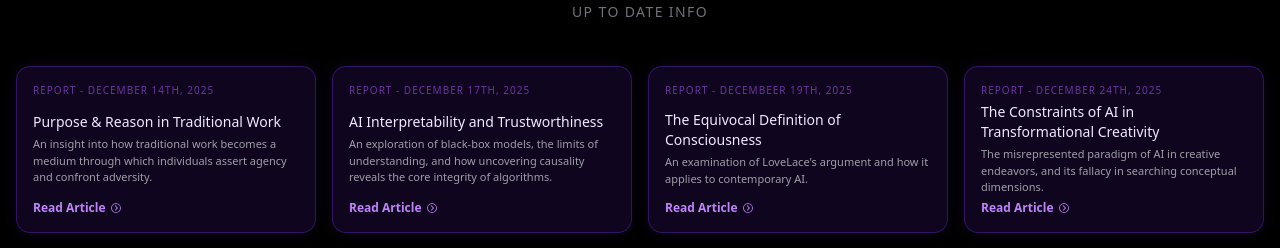
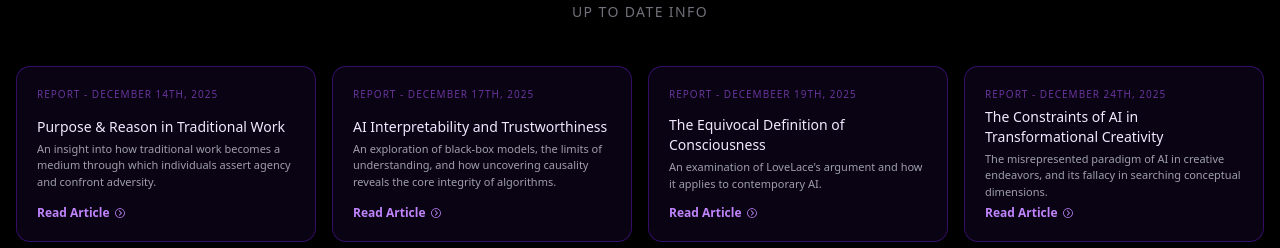
Before and after one commit to BekzodDjumanov/Portfolio, a Next.js app: page / in a window 1280 px wide. Shown: the part 704-952 px from the top of the page. Built offline with nearby package versions, Linux system fonts and the light colour scheme; a web font is replaced by a local one.

Commit message:
change ux to articles

```diff
--- a/app/page.tsx
+++ b/app/page.tsx
@@ -464,16 +464,14 @@ export default function Home() {
         <div className="opacity-0 fade-in grid grid-cols-1 md:grid-cols-4 gap-4 px-4 max-w-7xl mx-auto">
           {cards.map((card, index) => (
             <div
-              key={index}
               className="
-              rounded-xl border
-              dark:border-[#4c1d95]/60
-              dark:bg-[#4c1d95]/20
-              backdrop-blur-md
-              dark:shadow-[0_0_20px_-5px_rgba(76,29,149,0.3)]
-              transition-transform duration-300
-              flex flex-col justify-between p-4 shadow-lg
-              min-h-[10rem]
+              group relative rounded-xl border
+              bg-zinc-100 dark:bg-[#0b0416]/90
+              border-black/5 dark:border-violet-900/60
+              backdrop-blur-xl
+              transition-all duration-500 ease-out
+              flex flex-col justify-between p-5 shadow-lg
+              min-h-[11rem] overflow-hidden
             "
             >
               {/* Top */}
```
